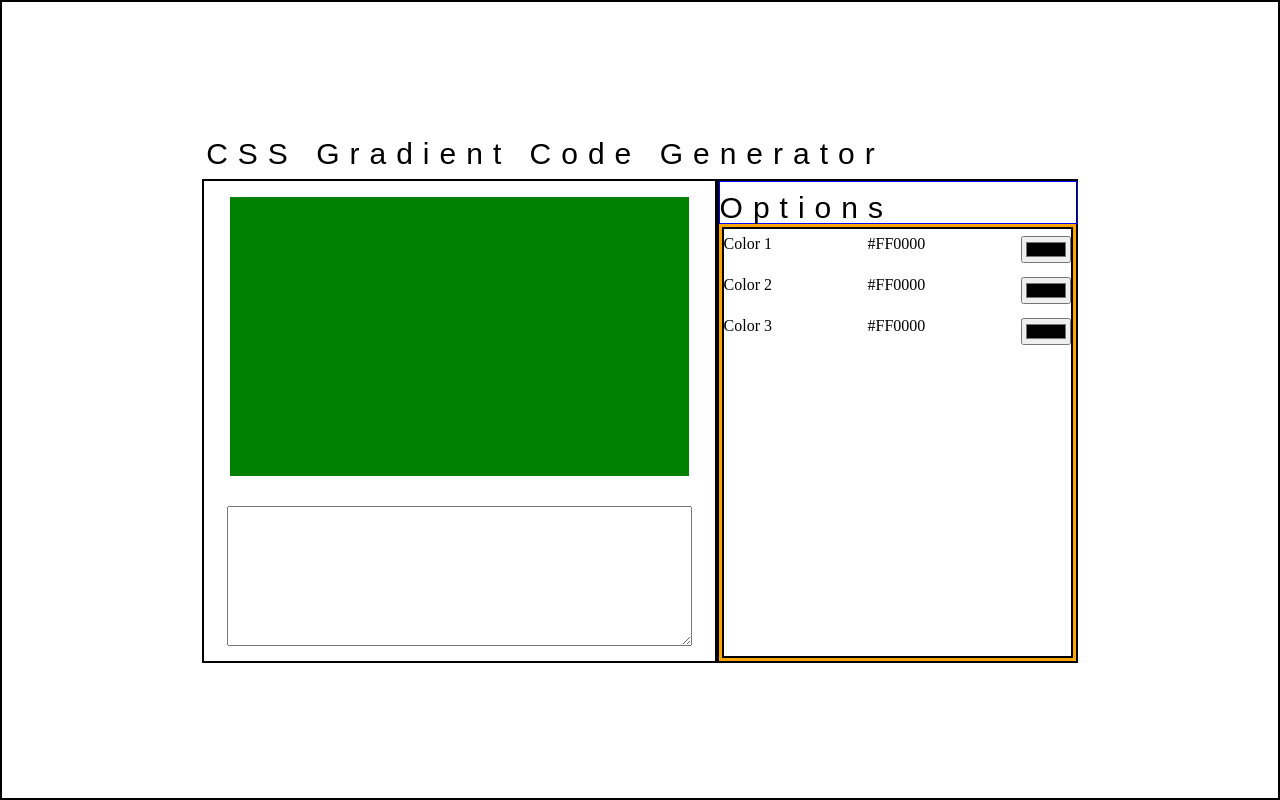
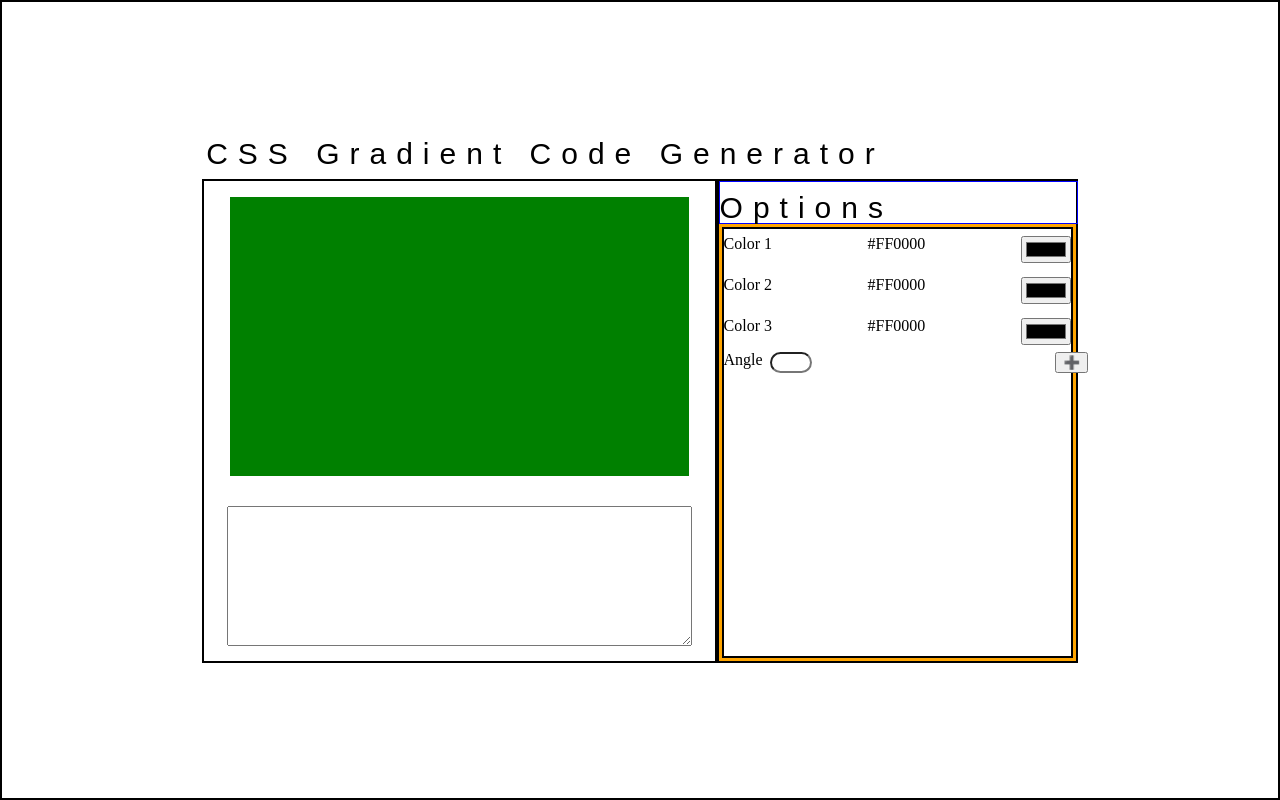
Before and after one commit to zacharybaca/css-gradient-tool, a React (Vite) app: page / in a window 1280 px wide. Built offline with nearby package versions, Linux system fonts and the light colour scheme; a web font is replaced by a local one.

Commit message:
Update Options.jsx

```diff
--- a/src/components/Options/Options.jsx
+++ b/src/components/Options/Options.jsx
@@ -26,6 +26,11 @@ export default function Options(props) {
                         <h4>{props.color.color3}</h4>
                         <input type="color" name="color3" value={props.color3} onChange={props.handleChange} />
                    </div>
+                   <div id="angle">
+                        <h4>Angle</h4>
+                        <input type="number" name="angle" value={props.angle} onChange={props.handleChange} />
+                        <button>➕</button>
+                   </div>
                 </div>
             </div>
         </div>
```
